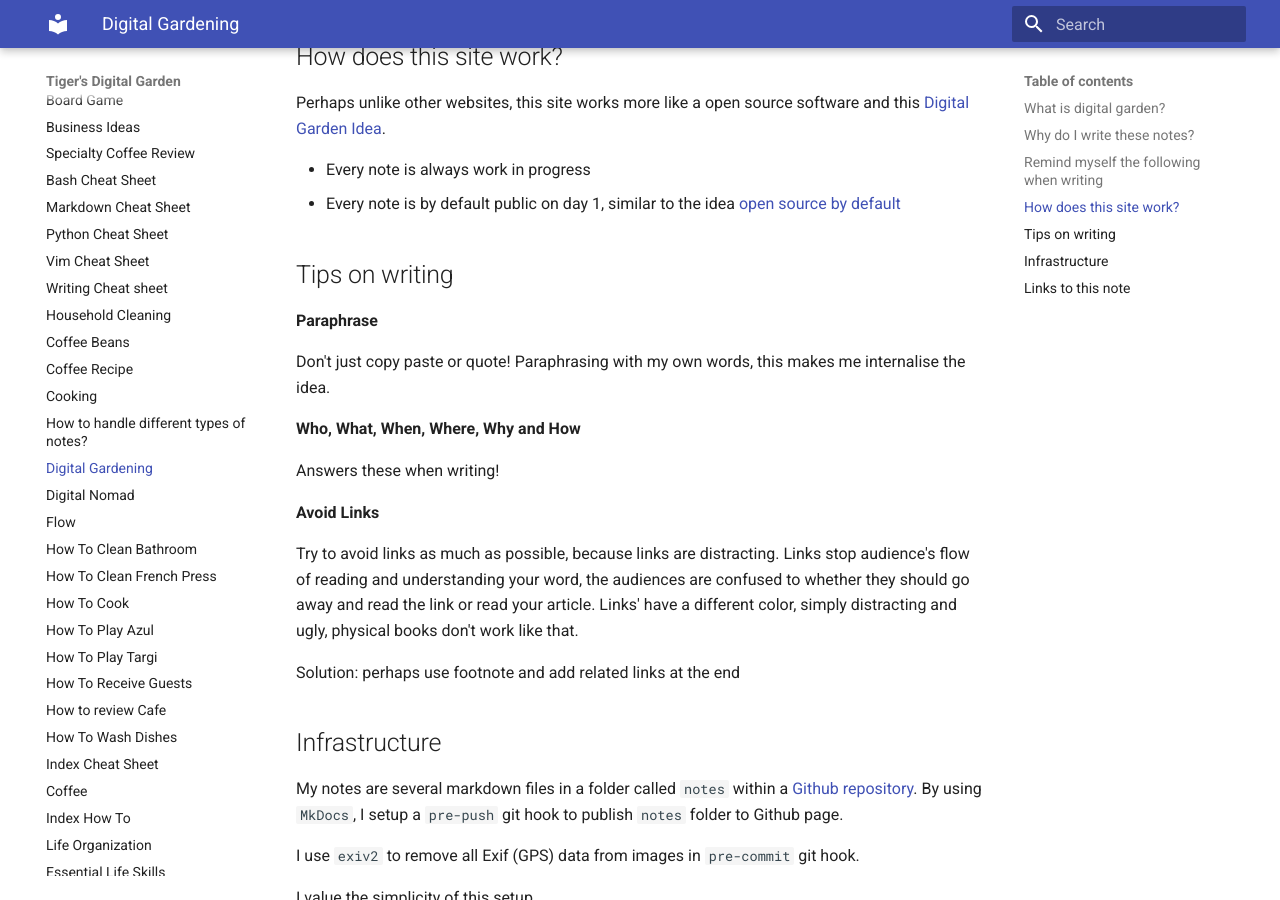
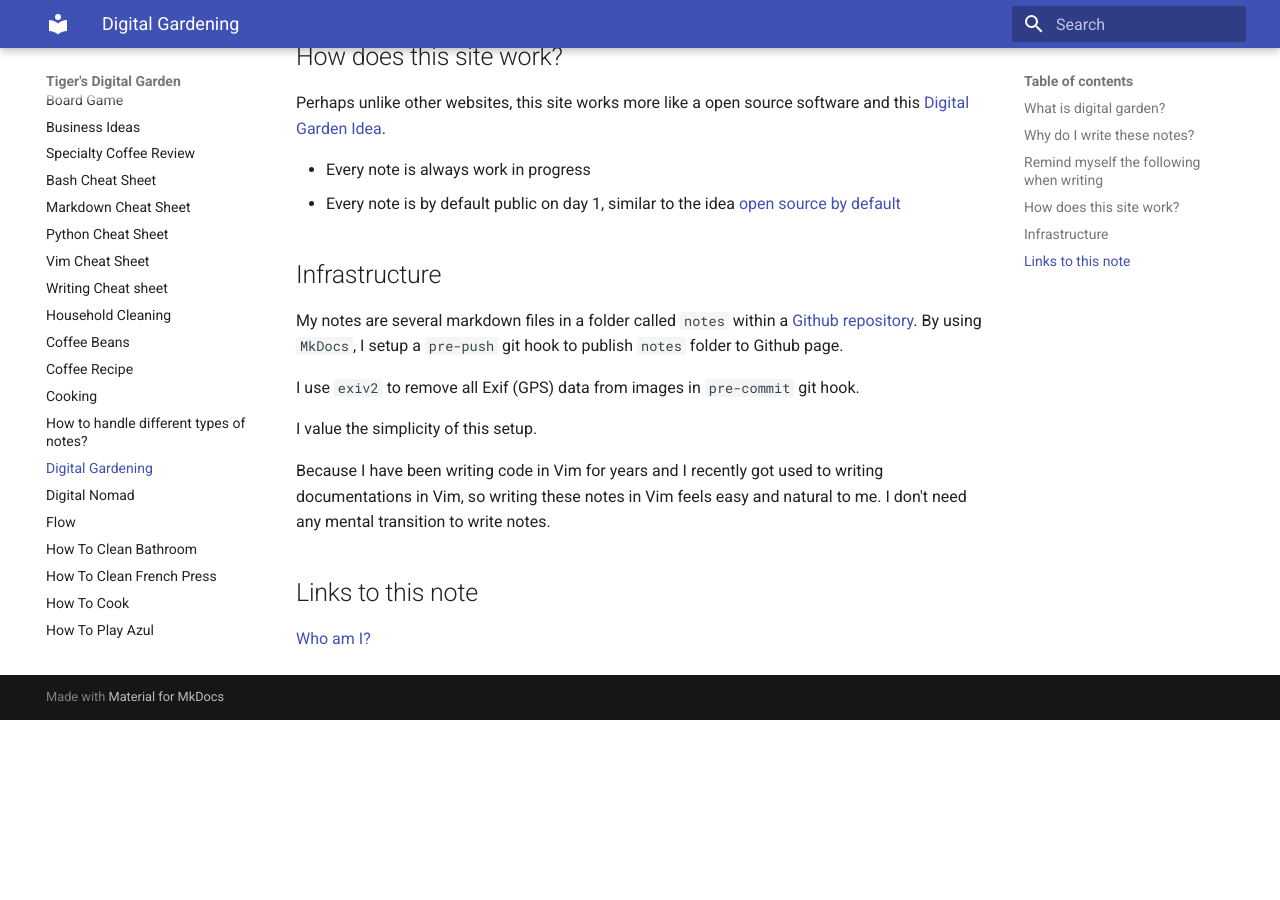
Before and after one commit to ynotstartups/notes, an MkDocs documentation site: the page built from notes/digital-garden.md, in a window 1280 px wide and 900 px high, scrolled down 1546 px. Built offline with MkDocs 1.6.1 and Material for MkDocs 9.7.7, drawn with Linux system fonts in a browser that asks for light colours; after the commit the page ends 2266 px from its top, so only the background shows below that.

Commit message:
move tips for writing to cheat sheet

```diff
--- a/notes/digital-garden.md
+++ b/notes/digital-garden.md
@@ -53,22 +53,6 @@ Perhaps unlike other websites, this site works more like a open source software
 - Every note is always work in progress
 - Every note is by default public on day 1, similar to the idea [open source by default](https://artsy.github.io/blog/2018/08/21/OSS-by-Default-Docs/)
 
-## Tips on writing
-
-**Paraphrase**
-
-Don't just copy paste or quote! Paraphrasing with my own words, this makes me internalise the idea.
-
-**Who, What, When, Where, Why and How**
-
-Answers these when writing!
-
-**Avoid Links**
-
-Try to avoid links as much as possible, because links are distracting. Links stop audience's flow of reading and understanding your word, the audiences are confused to whether they should go away and read the link or read your article. Links' have a different color, simply distracting and ugly, physical books don't work like that.
-
-Solution: perhaps use footnote and add related links at the end
-
 ## Infrastructure
 
 My notes are several markdown files in a folder called `notes` within a [Github repository](https://github.com/ynotstartups/notes). By using `MkDocs`, I setup a `pre-push` git hook to publish `notes` folder to Github page.
```
